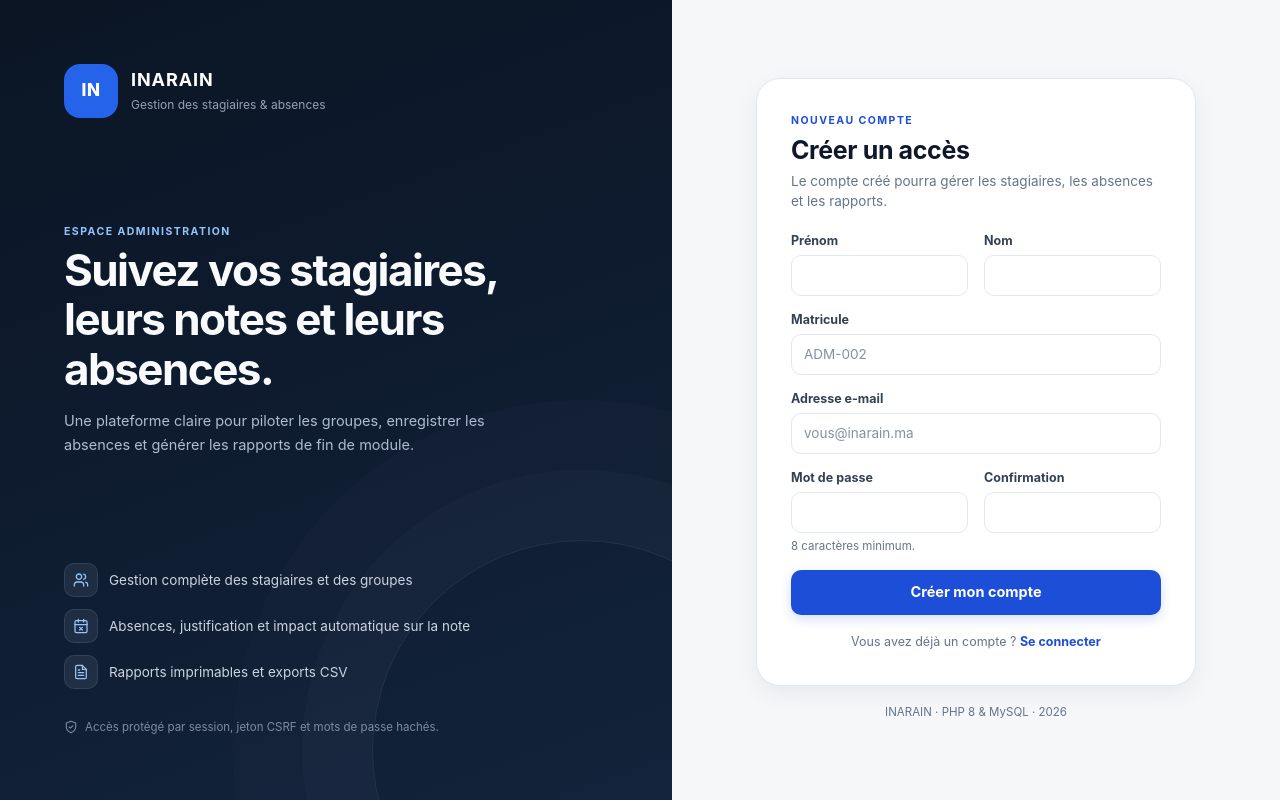
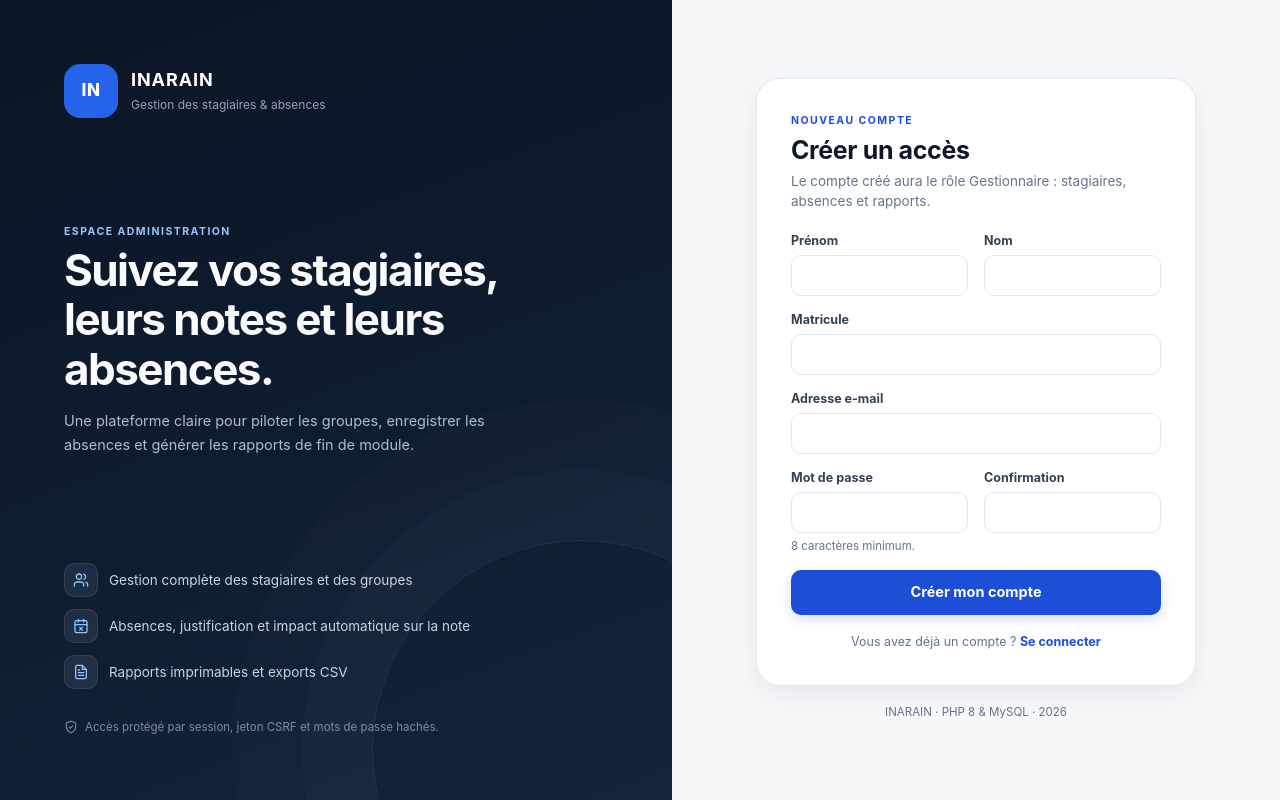
Before and after one commit to SOUFIANE-X2/gestion-stagiaire, a PHP site: page /register in a window 1280 px wide. Run offline with PHP 8.4, Linux system fonts and the light colour scheme.

Commit message:
Add admin/manager roles, favicon and CI lint

```diff
--- a/app/Controllers/AuthController.php
+++ b/app/Controllers/AuthController.php
@@ -121,7 +121,7 @@ final class AuthController
         Auth::attempt($data['matricule'], $password);
         Admin::touchLogin($adminId);
 
-        Flash::set('success', 'Votre compte administrateur a été créé.');
+        Flash::set('success', 'Votre compte gestionnaire a été créé.');
         redirect('');
     }
 
--- a/app/Controllers/FilieresController.php
+++ b/app/Controllers/FilieresController.php
@@ -4,12 +4,18 @@ declare(strict_types=1);
 
 namespace App\Controllers;
 
+use App\Core\Auth;
 use App\Core\Flash;
 use App\Core\View;
 use App\Models\Filiere;
 
 final class FilieresController
 {
+    public function __construct()
+    {
+        Auth::requireAdmin();
+    }
+
     public function index(): void
     {
         View::render('filieres/index', [
--- a/app/Controllers/StagiairesController.php
+++ b/app/Controllers/StagiairesController.php
@@ -4,6 +4,7 @@ declare(strict_types=1);
 
 namespace App\Controllers;
 
+use App\Core\Auth;
 use App\Core\Flash;
 use App\Core\View;
 use App\Models\Absence;
@@ -145,6 +146,8 @@ final class StagiairesController
 
     public function destroy(string $id): void
     {
+        Auth::requireAdmin();
+
         $stagiaire = Stagiaire::find((int) $id);
 
         if (!$stagiaire) {
--- a/app/Core/Auth.php
+++ b/app/Core/Auth.php
@@ -22,6 +22,24 @@ final class Auth
     public static function user(): ?array
     {
         return $_SESSION['admin'] ?? null;
+    }
+
+    public static function role(): string
+    {
+        return (string) ($_SESSION['admin']['role'] ?? 'manager');
+    }
+
+    public static function isAdmin(): bool
+    {
+        return self::role() === 'admin';
+    }
+
+    public static function requireAdmin(): void
+    {
+        if (!self::isAdmin()) {
+            Flash::set('error', 'Cette action est réservée aux administrateurs.');
+            redirect('');
+        }
     }
 
     public static function attempt(string $matricule, string $password): bool
--- a/app/Views/auth.php
+++ b/app/Views/auth.php
@@ -12,6 +12,7 @@ $flashes = $flashes ?? [];
     <meta name="color-scheme" content="light dark">
     <meta name="theme-color" content="#0f172a">
     <title><?= e($pageTitle) ?> · <?= e($appName) ?></title>
+    <link rel="icon" href="<?= e(asset('favicon.svg')) ?>" type="image/svg+xml">
     <link rel="stylesheet" href="<?= e(asset('css/app.css')) ?>">
     <script>
         (function () {
--- a/app/Views/auth/login.php
+++ b/app/Views/auth/login.php
@@ -20,7 +20,7 @@ use App\Core\Csrf;
             <label for="matricule">Matricule</label>
             <div class="input-icon">
                 <?= icon('user') ?>
-                <input id="matricule" name="matricule" type="text" value="<?= e((string) ($matricule ?? '')) ?>" placeholder="ADM-001" autocomplete="username" required autofocus>
+                <input id="matricule" name="matricule" type="text" value="<?= e((string) ($matricule ?? '')) ?>" autocomplete="username" required autofocus>
             </div>
         </div>
 
@@ -28,7 +28,7 @@ use App\Core\Csrf;
             <label for="password">Mot de passe</label>
             <div class="input-icon">
                 <?= icon('shield') ?>
-                <input id="password" name="password" type="password" placeholder="Votre mot de passe" autocomplete="current-password" required data-password-input>
+                <input id="password" name="password" type="password" autocomplete="current-password" required data-password-input>
                 <button class="input-action" type="button" data-toggle-password aria-label="Afficher le mot de passe" aria-controls="password">
                     <?= icon('eye') ?>
                 </button>
@@ -38,6 +38,6 @@ use App\Core\Csrf;
         <button class="btn btn-primary btn-block btn-lg" type="submit">Se connecter</button>
     </form>
 
-    <p class="auth-switch">Pas encore de compte ? <a href="<?= e(url('register')) ?>">Créer un accès administrateur</a></p>
+    <p class="auth-switch">Pas encore de compte ? <a href="<?= e(url('register')) ?>">Créer un compte</a></p>
     <p class="auth-hint"><?= icon('info') ?> Les identifiants de démonstration sont fournis dans le fichier README du projet.</p>
 </div>
--- a/app/Views/auth/register.php
+++ b/app/Views/auth/register.php
@@ -7,7 +7,7 @@ $errors = $errors ?? [];
 <div class="auth-card">
     <p class="eyebrow">Nouveau compte</p>
     <h2>Créer un accès</h2>
-    <p class="muted">Le compte créé pourra gérer les stagiaires, les absences et les rapports.</p>
+    <p class="muted">Le compte créé aura le rôle Gestionnaire : stagiaires, absences et rapports.</p>
 
     <form action="<?= e(url('register')) ?>" method="post" class="form-stack">
         <?= Csrf::field() ?>
@@ -28,13 +28,13 @@ $errors = $errors ?? [];
 
         <div class="field">
             <label for="matricule">Matricule</label>
-            <input id="matricule" name="matricule" type="text" value="<?= old($old, 'matricule') ?>" placeholder="ADM-002" autocomplete="username" required>
+            <input id="matricule" name="matricule" type="text" value="<?= old($old, 'matricule') ?>" autocomplete="username" required>
             <?php if (isset($errors['matricule'])): ?><p class="field-error"><?= e($errors['matricule']) ?></p><?php endif; ?>
         </div>
 
         <div class="field">
             <label for="email">Adresse e-mail</label>
-            <input id="email" name="email" type="email" value="<?= old($old, 'email') ?>" placeholder="vous@inarain.ma" autocomplete="email" required>
+            <input id="email" name="email" type="email" value="<?= old($old, 'email') ?>" autocomplete="email" required>
             <?php if (isset($errors['email'])): ?><p class="field-error"><?= e($errors['email']) ?></p><?php endif; ?>
         </div>
 
--- a/app/Views/dashboard.php
+++ b/app/Views/dashboard.php
@@ -6,6 +6,7 @@ $maxFiliere = 1;
 foreach ($byFiliere as $row) {
     $maxFiliere = max($maxFiliere, (int) $row['total']);
 }
+$isAdmin = ($admin['role'] ?? '') === 'admin';
 ?>
 <section class="page-head">
     <div>
@@ -103,14 +104,18 @@ foreach ($byFiliere as $row) {
                 <h3>Répartition par filière</h3>
                 <p class="muted">Effectifs et moyenne de chaque filière.</p>
             </div>
+            <?php if ($isAdmin): ?>
             <a class="text-link" href="<?= e(url('filieres')) ?>">Gérer <?= icon('chevron-right') ?></a>
+            <?php endif; ?>
         </div>
 
         <?php if ($byFiliere === []): ?>
             <div class="empty-state">
                 <?= icon('layers') ?>
                 <p>Aucune filière enregistrée.</p>
+                <?php if ($isAdmin): ?>
                 <a class="btn btn-ghost btn-sm" href="<?= e(url('filieres')) ?>">Créer une filière</a>
+                <?php endif; ?>
             </div>
         <?php else: ?>
             <ul class="bar-list">
--- a/app/Views/layout.php
+++ b/app/Views/layout.php
@@ -4,6 +4,7 @@ $pageTitle = $pageTitle ?? 'Tableau de bord';
 $admin = $admin ?? [];
 $flashes = $flashes ?? [];
 $appName = (string) config('app.name', 'INARAIN');
+$isAdmin = ($admin['role'] ?? '') === 'admin';
 ?>
 <!DOCTYPE html>
 <html lang="fr" data-theme="light">
@@ -13,6 +14,7 @@ $appName = (string) config('app.name', 'INARAIN');
     <meta name="color-scheme" content="light dark">
     <meta name="theme-color" content="#0f172a">
     <title><?= e($pageTitle) ?> · <?= e($appName) ?></title>
+    <link rel="icon" href="<?= e(asset('favicon.svg')) ?>" type="image/svg+xml">
     <link rel="stylesheet" href="<?= e(asset('css/app.css')) ?>">
     <script>
         (function () {
@@ -59,9 +61,11 @@ $appName = (string) config('app.name', 'INARAIN');
             <a class="nav-link<?= is_active('/stagiaires') ? ' is-active' : '' ?>" href="<?= e(url('stagiaires')) ?>"<?= is_active('/stagiaires') ? ' aria-current="page"' : '' ?>>
                 <?= icon('users') ?><span>Stagiaires</span>
             </a>
+            <?php if ($isAdmin): ?>
             <a class="nav-link<?= is_active('/filieres') ? ' is-active' : '' ?>" href="<?= e(url('filieres')) ?>"<?= is_active('/filieres') ? ' aria-current="page"' : '' ?>>
                 <?= icon('layers') ?><span>Filières &amp; groupes</span>
             </a>
+            <?php endif; ?>
         </nav>
 
         <div class="sidebar-footer">
--- a/app/Views/stagiaires/show.php
+++ b/app/Views/stagiaires/show.php
@@ -4,6 +4,7 @@ $statusBadges = ['active' => 'success', 'graduated' => 'info', 'archived' => 'mu
 $note = (float) $stagiaire['note'];
 $noteWidth = max(0, min(100, ($note / 20) * 100));
 $justified = (int) $stagiaire['absence_total'] - (int) $stagiaire['absence_open'];
+$isAdmin = ($admin['role'] ?? '') === 'admin';
 ?>
 <section class="page-head">
     <div>
@@ -15,13 +16,14 @@ $justified = (int) $stagiaire['absence_total'] - (int) $stagiaire['absence_open'
     <div class="page-actions">
         <a class="btn btn-ghost" href="<?= e(url('absences') . '?search=' . urlencode($stagiaire['code'])) ?>"><?= icon('calendar-x') ?> Gérer les absences</a>
         <a class="btn btn-primary" href="<?= e(url('stagiaires/' . $stagiaire['id'] . '/edit')) ?>"><?= icon('edit') ?> Modifier</a>
+        <?php if ($isAdmin): ?>
         <form action="<?= e(url('stagiaires/' . $stagiaire['id'] . '/delete')) ?>" method="post" data-confirm="Supprimer <?= e($stagiaire['first_name'] . ' ' . $stagiaire['last_name']) ?> ? Son historique d’absences sera également supprimé.">
             <?= csrf_field() ?>
             <button class="btn btn-danger-ghost" type="submit"><?= icon('trash') ?> Supprimer</button>
         </form>
+        <?php endif; ?>
     </div>
 </section>
-
 <div class="profile-grid">
     <section class="card profile-card">
         <div class="profile-hero">
--- a/database/install.php
+++ b/database/install.php
@@ -91,9 +91,9 @@ foreach ($counts as $table => $count) {
     echo sprintf('  %-16s %d ligne(s)', $table, $count) . PHP_EOL;
 }
 
-echo PHP_EOL . "Compte de démonstration :" . PHP_EOL;
-echo "  Matricule : ADM-001" . PHP_EOL;
-echo "  Mot de passe : inarain2026" . PHP_EOL;
+echo PHP_EOL . "Comptes de démonstration :" . PHP_EOL;
+echo "  ADM-001 / inarain2026  (administrateur)" . PHP_EOL;
+echo "  GES-001 / inarain2026  (gestionnaire)" . PHP_EOL;
 echo PHP_EOL . "Démarrage local : php -S 127.0.0.1:8093 -t public public/index.php" . PHP_EOL;
 
 /**
```
Also changed, not shown: database/seed.sql (+5 -3 lines), .github/workflows/php-lint.yml (added), README.md, public/assets/favicon.svg (added).
